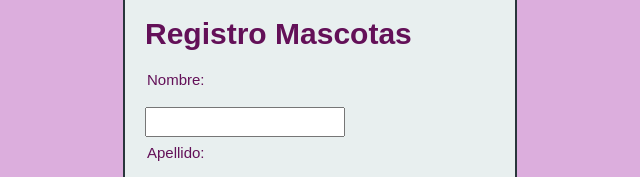
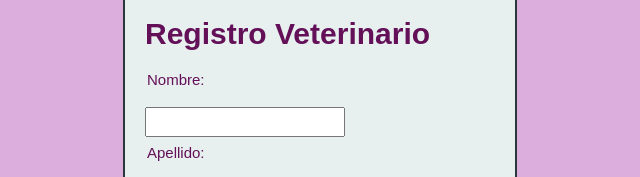
Before and after one commit to amruizo/MisionTIC-Ciclo3, a plain HTML site: page MascotaFeliz.App/Front/RegistroVeterinario.html in a window 1280 px wide. Shown: the part 215-392 px from the top of the page, 320-960 px from the left. Drawn offline with Linux system fonts and the light colour scheme.

Commit message:
Update RegistroVeterinario.html

```diff
--- a/MascotaFeliz.App/Front/RegistroVeterinario.html
+++ b/MascotaFeliz.App/Front/RegistroVeterinario.html
@@ -11,7 +11,7 @@
     <div class="form">
         <form target="_blank" method="get">
           <img src="Imagenes/vector-logo-mascotas.jpg"alt="Mascotas">
-          <h1>Registro Mascotas</h1>
+          <h1>Registro Veterinario</h1>
             <label for="fname">Nombre:</label><br>
             <input type="text" id="fname" name="fname" ><br>
             <label for="lname">Apellido:</label><br>
```
